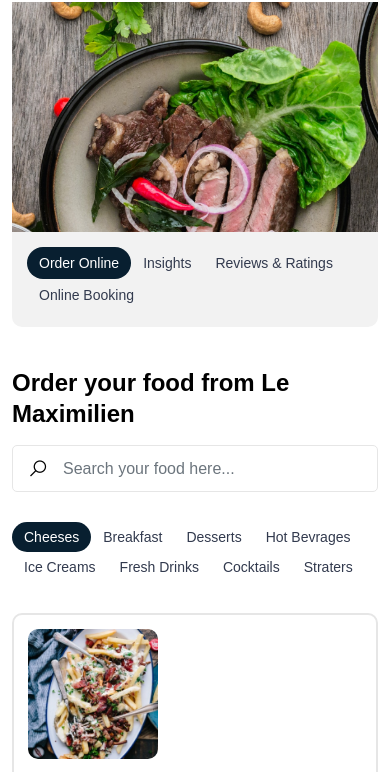
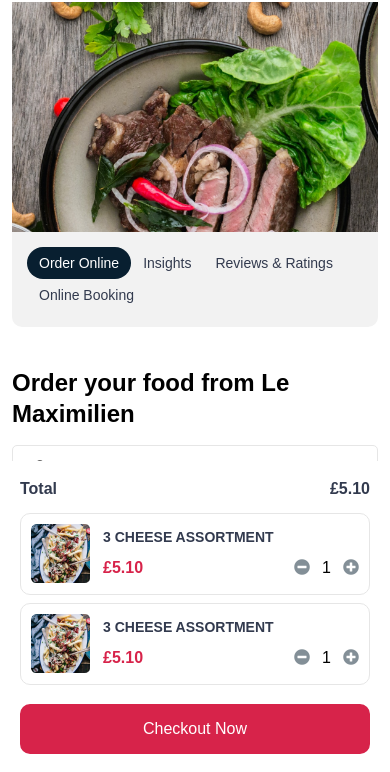
Before and after one commit to mdmunnaahmed/mega-restaurant, a website: page src/restaurant-details.html in a window 390 px wide. Shown: the part 68-840 px from the top of the page. Drawn offline with nearby package versions, Linux system fonts and the light colour scheme; a web font is replaced by a local one.

Commit message:
cart bottom fixed

```diff
--- a/src/assets/sass/sections/_sections.scss
+++ b/src/assets/sass/sections/_sections.scss
@@ -492,12 +492,38 @@
 				padding: 7px 0px;
 			}
 		}
+		@include breakpoint(max-lg) {
+			position: fixed;
+			bottom: 0;
+			width: 100%;
+			background-color: hsl(var(--white));
+			left: 0;
+			z-index: 2;
+			.cart-info-bottom-inner {
+				max-width: 720px;
+				width: 100%;
+				margin: 0 auto;
+			}
+		}
+		@include breakpoint(max-md) {
+			.cart-info-bottom-inner {
+				max-width: 520px;
+			}
+		}
+		@include breakpoint(max-sm) {
+			padding: 15px 20px;
+		}
 	}
 }
 .order-list-wrapper {
 	border-bottom: 1px solid hsl(var(--border));
 	padding: 20px 0;
 	margin-bottom: 10px;
+	@include breakpoint(max-sm) {
+		margin-bottom: 0;
+		border: 0;
+		padding: 12px 0;
+	}
 }
 .order-item {
 	padding: 10px;
--- a/src/restaurant-details.html
+++ b/src/restaurant-details.html
@@ -351,7 +351,11 @@
                             </ul>
                         </div>
                         <div class="cart-info-bottom">
-                            <h4 class="title fw-semibold">Your Order</h4>
+                            <div class="cart-info-bottom-inner">
+                                <h4 class="title fw-semibold d-none d-lg-block">Your Order</h4>
+
+                                <p class="d-flex justify-content-between fw-semibold d-lg-none"><span>Total</span> <span>£5.10</span></li>
+
                                 <div class="order-list-wrapper">
                                     <div class="order-item d-flex flex-wrap align-items-center">
                                         <div class="order-item__thumb">
@@ -387,11 +391,12 @@
                                     </div>
                                 </div>
                                 <ul>
-                                <li class="d-flex justify-content-between"><span>Subtotal</span> <span>£5.10</span></li>
-                                <li class="d-flex justify-content-between"><span>Delivery fee</span> <span>Free</span></li>
-                                <li class="d-flex justify-content-between fw-semibold"><span>Total</span> <span>£5.10</span></li>
+                                    <li class="d-flex justify-content-between d-none d-lg-block"><span>Subtotal</span> <span>£5.10</span></li>
+                                    <li class="d-flex justify-content-between d-none d-lg-block"><span>Delivery fee</span> <span>Free</span></li>
+                                    <li class="d-flex justify-content-between d-none d-lg-block fw-semibold"><span>Total</span> <span>£5.10</span></li>
                                     <li><a href="#0" class="cmn--btn d-block text-center">Checkout Now</a></li>
                                 </ul>
+                            </div>
                         </div>
                     </div>
                 </div>
@@ -475,6 +480,27 @@
 
 <!-- Main js -->
 <script src="assets/js/main.js"></script>
+
+<script>
+    let sizeScreen = window.innerWidth;
+    window.addEventListener("resize", function (e) {
+        sizeScreen = window.innerWidth;
+    });
+    var footer = $('.footer-section');
+    window.addEventListener("resize", function (e) {
+        var contentHeight = $('.cart-info-bottom').innerHeight();
+        if (parseInt(sizeScreen) < parseInt(991)) {
+            footer.css('margin-bottom', contentHeight)
+        } else {
+            footer.css('margin-bottom', '0px')
+        }
+    })
+    if (parseInt(sizeScreen) < parseInt(991)) {
+        var contentHeight = $('.cart-info-bottom').innerHeight();
+        var footer = $('.footer-section');
+        footer.css('margin-bottom', contentHeight)
+    }
+</script>
 </body>
 
 </html>
```
Also changed, not shown: src/html/restaurant-details.html (+30 -4 lines), src/assets/css/main.css, 1 other file. Lines whose indentation alone changed are shown as unchanged.
